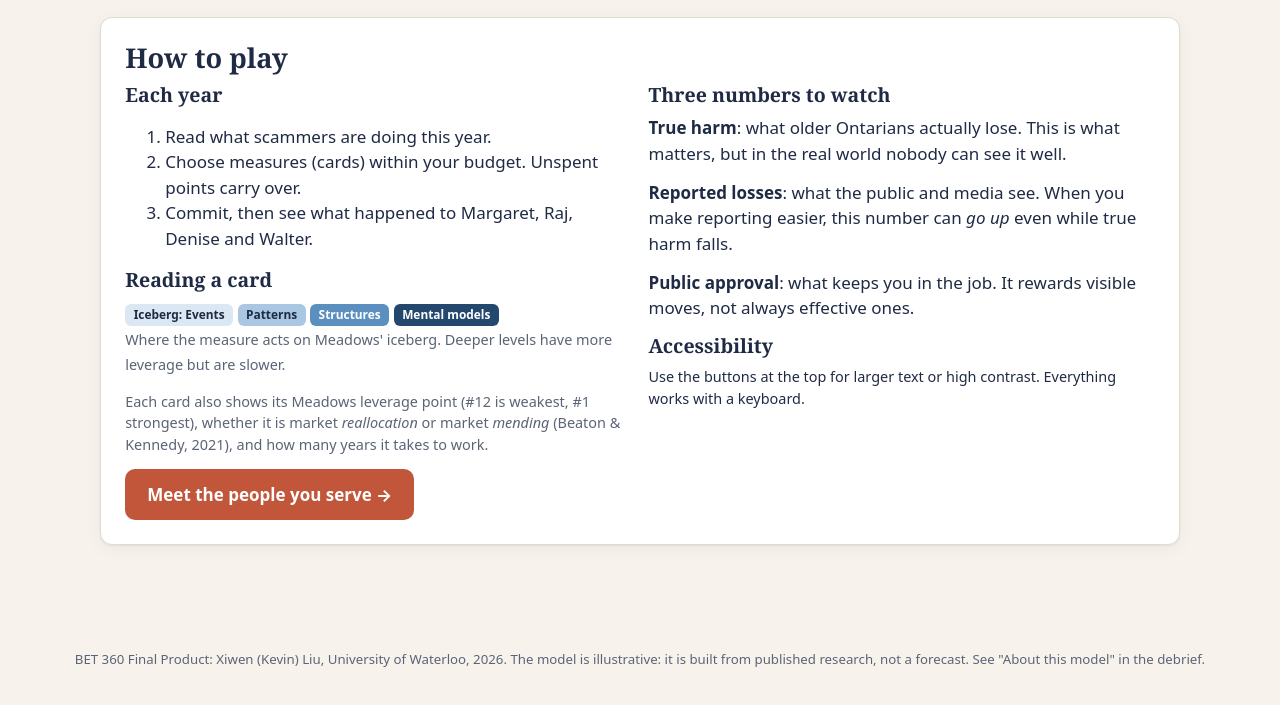
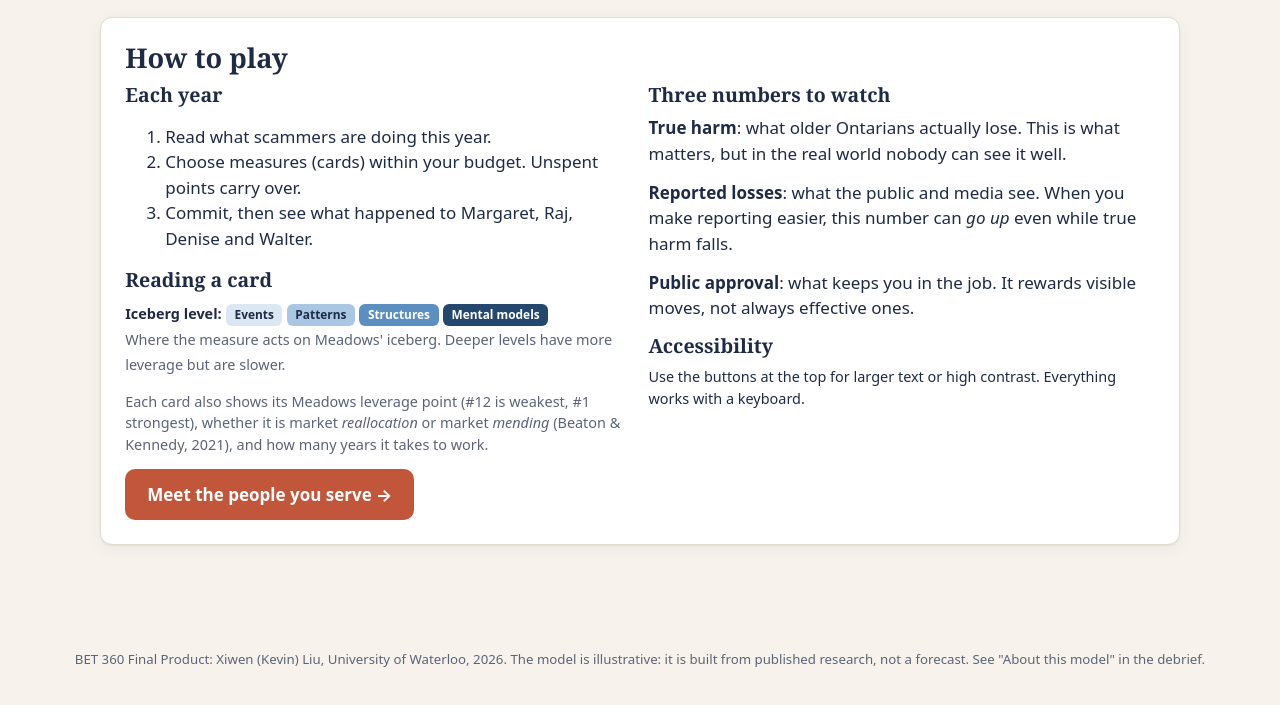
Before and after one commit to k46liu/BET360Game, a plain HTML site: page index.html in a window 1280 px wide. Both pictures are taken after a click on the button "How to play". Shown: the part 59-764 px from the top of the page. Drawn offline with Linux system fonts and the light colour scheme.

Commit message:
Fix iceberg legend labels on How to play screen
Co-Authored-By: Claude Opus 5.5 <noreply@anthropic.com>
Claude-Session: https://claude.ai/code/session_01DS4ttpg1RXpHqy6czCv8Ho

```diff
--- a/index.html
+++ b/index.html
@@ -496,7 +496,7 @@ function screenHowTo() {
           <li>Commit, then see what happened to Margaret, Raj, Denise and Walter.</li>
         </ol>
         <h3>Reading a card</h3>
-        <p><span class="lvl Events">Iceberg: Events</span> <span class="lvl Patterns">Patterns</span> <span class="lvl Structures">Structures</span> <span class="lvl Mental">Mental models</span><br>
+        <p><span class="small"><b>Iceberg level:</b></span> <span class="lvl Events">Events</span> <span class="lvl Patterns">Patterns</span> <span class="lvl Structures">Structures</span> <span class="lvl Mental">Mental models</span><br>
         <span class="small muted">Where the measure acts on Meadows' iceberg. Deeper levels have more leverage but are slower.</span></p>
         <p class="small muted">Each card also shows its Meadows leverage point (#12 is weakest, #1 strongest), whether it is market <i>reallocation</i> or market <i>mending</i> (Beaton &amp; Kennedy, 2021), and how many years it takes to work.</p>
       </div>
```
Also changed, not shown: shots/02_howto.png.
